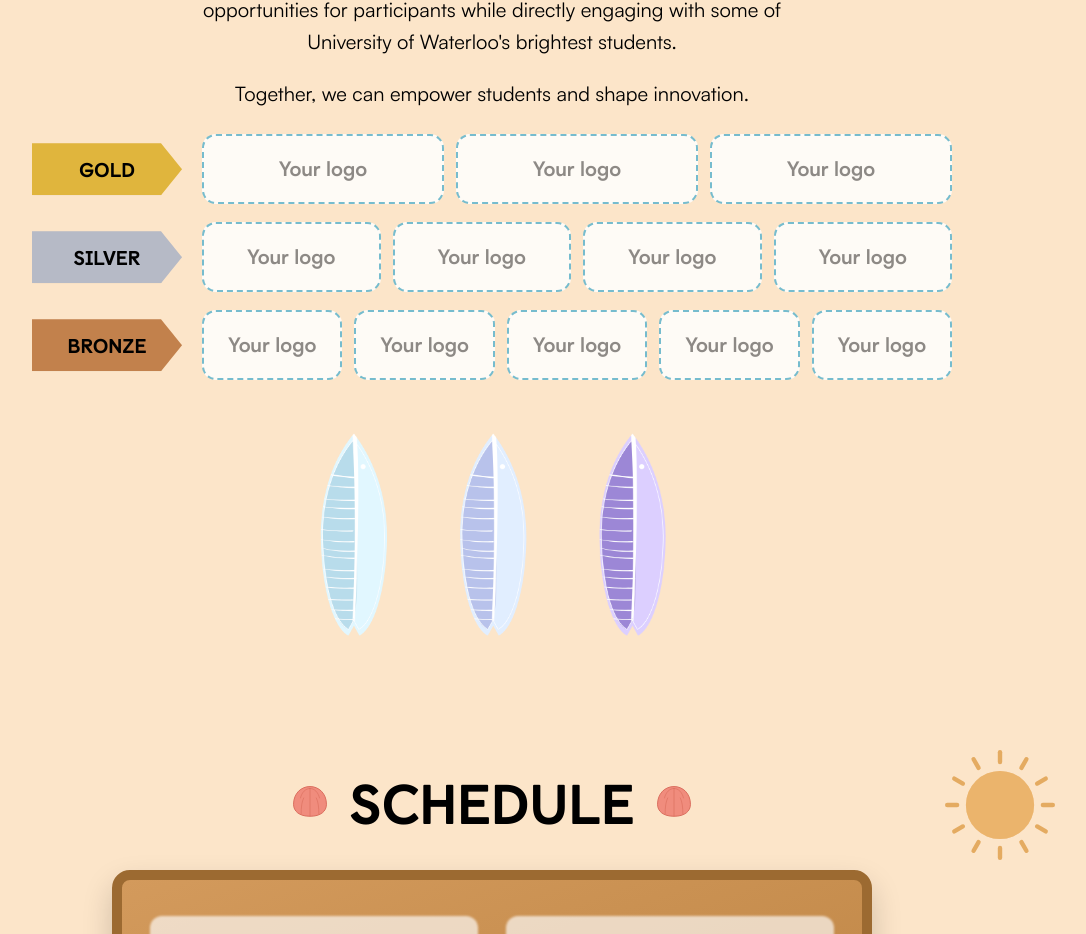
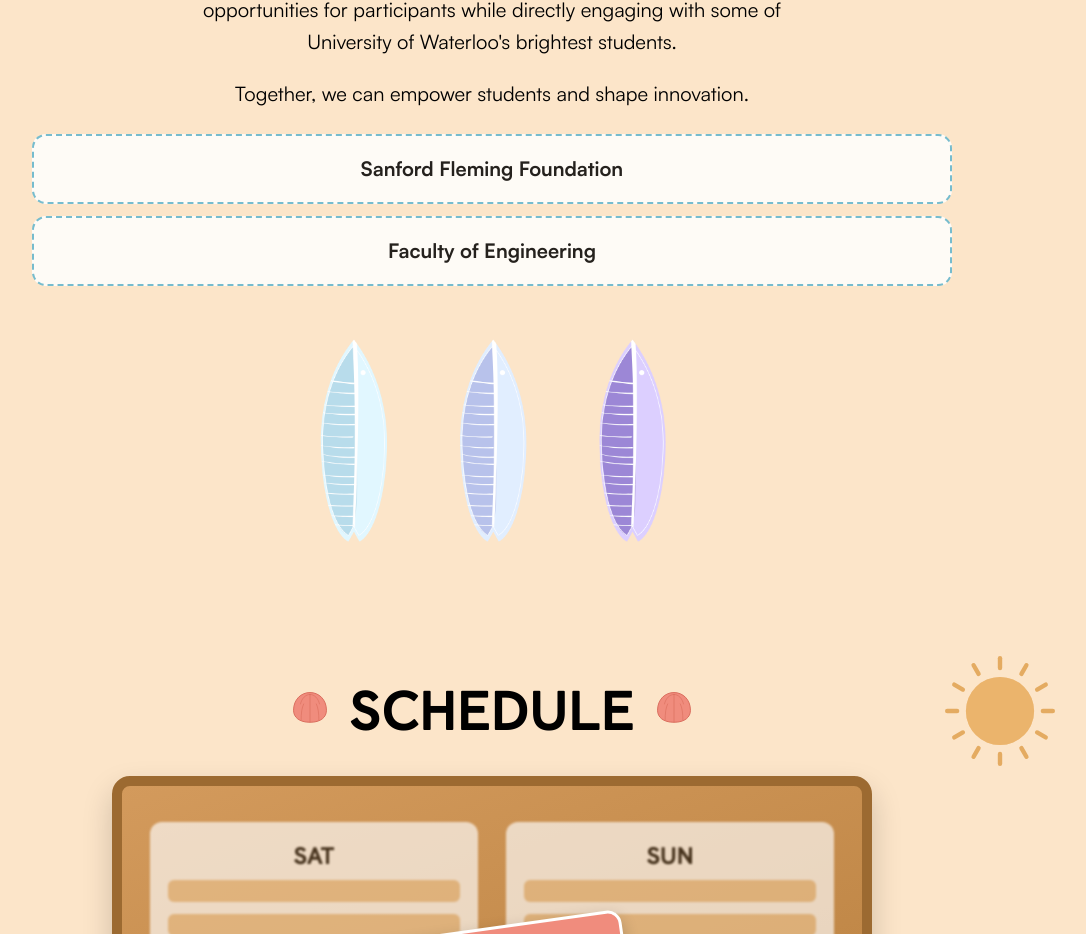
Before and after one commit to BarSoapAng/wec2026, a React (Vite) app: page / in a window 1280 px wide. Shown: the part 2576-3510 px from the top of the page, without its empty margins (148-1234 px from the left). Built offline with nearby package versions, Linux system fonts and the light colour scheme.

Commit message:
add sponsors

```diff
--- a/src/sections/Sponsors/Sponsors.tsx
+++ b/src/sections/Sponsors/Sponsors.tsx
@@ -3,20 +3,10 @@ import styled from "styled-components";
 import { SectionWrapper, SectionHeading } from "src/components";
 import { SectionId } from "../constants";
 import { mediaQueries } from "src/lib/responsive";
-import { colors, ButtonText, Body, BodyBold } from "src/lib/styles";
+import { colors, Body, BodyBold } from "src/lib/styles";
 import { Surfboards } from "src/assets";
 
-type Tier = {
-  name: string;
-  color: string;
-  slots: number;
-};
-
-const TIERS: Tier[] = [
-  { name: "GOLD", color: "#e0b53d", slots: 3 },
-  { name: "SILVER", color: "#b6bac6", slots: 4 },
-  { name: "BRONZE", color: "#c2814c", slots: 5 },
-];
+const SPONSORS = ["Sanford Fleming Foundation", "Faculty of Engineering"];
 
 const Sponsors: React.FC = () => {
   return (
@@ -30,22 +20,13 @@ const Sponsors: React.FC = () => {
           Together, we can empower students and shape innovation.
         </Intro>
 
-        <Tiers>
-          {TIERS.map(({ name, color, slots }) => (
-            <TierRow key={name}>
-              <TierBanner style={{ background: color }}>
-                <ButtonText>{name}</ButtonText>
-              </TierBanner>
-              <Slots>
-                {Array.from({ length: slots }).map((_, i) => (
-                  <Slot key={i}>
-                    <BodyBold>Your logo</BodyBold>
-                  </Slot>
-                ))}
-              </Slots>
-            </TierRow>
+        <SponsorsList>
+          {SPONSORS.map((sponsor) => (
+            <Slot key={sponsor}>
+              <BodyBold>{sponsor}</BodyBold>
+            </Slot>
           ))}
-        </Tiers>
+        </SponsorsList>
 
         <SurfboardsImg src={Surfboards} alt="" />
       </Content>
@@ -92,53 +73,18 @@ const Intro = styled(Body)`
   text-align: center;
 `;
 
-const Tiers = styled.div`
+const SponsorsList = styled.div`
   width: 100%;
   display: flex;
   flex-direction: column;
-  gap: 18px;
+  flex-wrap: wrap;
+  justify-content: center;
+  gap: 12px;
   margin-top: 4px;
 `;
 
-const TierRow = styled.div`
-  display: flex;
-  align-items: center;
-  gap: 20px;
-
-  ${mediaQueries.smallTablet} {
-    flex-direction: column;
-    align-items: stretch;
-    gap: 12px;
-  }
-`;
-
-const TierBanner = styled.div`
-  flex: 0 0 auto;
-  width: 150px;
-  padding: 14px 18px;
-  display: flex;
-  justify-content: center;
-  color: ${colors.text.black};
-  clip-path: polygon(0 0, 86% 0, 100% 50%, 86% 100%, 0 100%);
-  box-shadow: 0 4px 10px rgba(0, 0, 0, 0.12);
-
-  ${mediaQueries.smallTablet} {
-    width: 100%;
-    clip-path: none;
-    border-radius: 12px;
-  }
-`;
-
-const Slots = styled.div`
-  flex: 1;
-  display: flex;
-  flex-wrap: wrap;
-  gap: 12px;
-`;
-
 const Slot = styled.div`
-  flex: 1;
-  min-width: 120px;
+  width: 100%;
   min-height: 70px;
   display: flex;
   align-items: center;
@@ -146,7 +92,7 @@ const Slot = styled.div`
   background: ${colors.primary.white};
   border: 2px dashed ${colors.background.seaDark};
   border-radius: 14px;
-  color: ${colors.primary.gray};
+  color: ${colors.text.black};
   opacity: 0.85;
 `;
 
```
